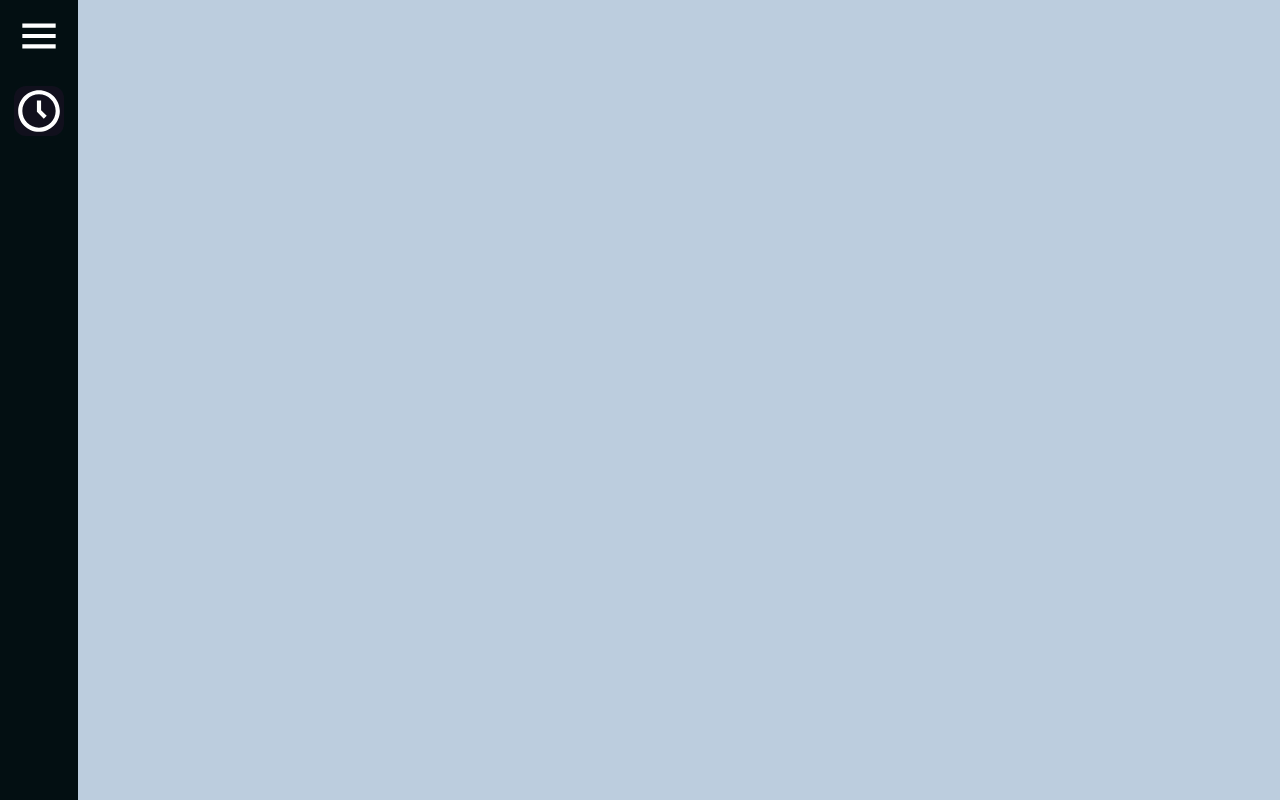
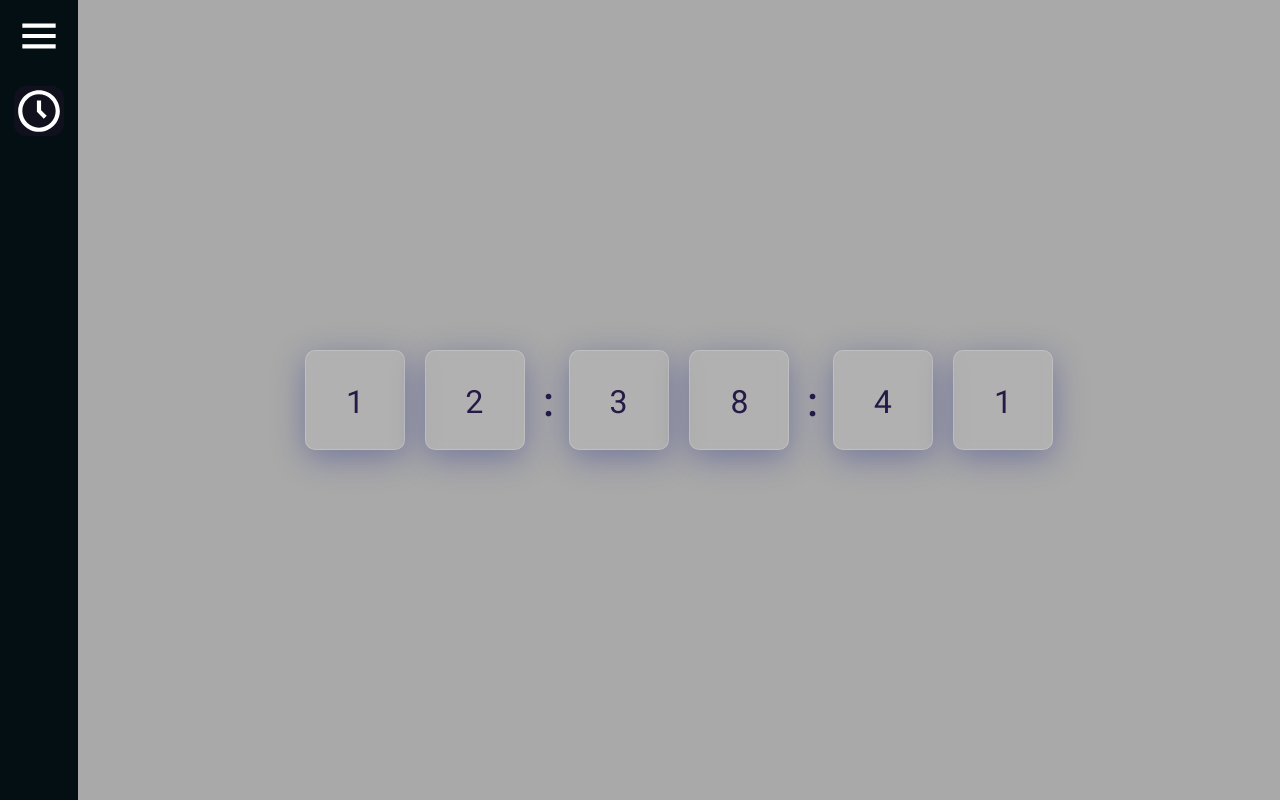
Before and after one commit to cweigandt/widgets-app, a React (Create React App) app: page /clock in a window 1280 px wide. Built offline with nearby package versions, Linux system fonts and the light colour scheme.

Commit message:
First clock version

```diff
--- a/package.json
+++ b/package.json
@@ -12,6 +12,7 @@
     "react-router": "^5.2.0",
     "react-router-dom": "^5.2.0",
     "react-scripts": "4.0.3",
+    "styled-components": "^5.3.1",
     "web-vitals": "^1.1.2"
   },
   "scripts": {
--- a/src/App.css
+++ b/src/App.css
@@ -4,12 +4,8 @@ body {
   height: 100vh;
   margin: 0;
 }
-
-/* Google Font Link */
-@import url('https://fonts.googleapis.com/css2?family=Poppins:wght@200;300;400;500;600;700&amp;display=swap');
 * {
   box-sizing: border-box;
-  font-family: 'Poppins', sans-serif;
 }
 
 .App {
@@ -20,8 +16,22 @@ body {
 
 .App .page {
   position: relative;
-  width: 100%;
+  width: calc(100% - 78px);
   height: 100%;
 
-  background-color: #bccdde;
+  left: 78px;
+
+  display: flex;
+  justify-content: center;
+  align-items: center;
+
+  background-color: darkgray;
 }
+
+.glassmorphism {
+  background: rgba(255, 255, 255, 0.1);
+  box-shadow: 0 8px 32px 0 rgba(31, 38, 135, 0.37);
+  backdrop-filter: blur(5.5px);
+  border-radius: 10px;
+  border: 1px solid rgba(255, 255, 255, 0.18);
+}
--- a/src/App.js
+++ b/src/App.js
@@ -3,7 +3,7 @@ import './App.css'
 import { Route, Switch } from 'react-router-dom'
 
 import SideBar from './components/sidebar/SideBar'
-import Clock from './components/widgets/Clock'
+import Clock from './components/widgets/clock/Clock'
 
 const Home = () => null
 
--- a/src/components/widgets/Clock.js
+++ /dev/null
@@ -1,5 +0,0 @@
-const Clock = () => {
-  return null
-}
-
-export default Clock
--- /dev/null
+++ b/src/components/widgets/clock/Clock.js
@@ -0,0 +1,46 @@
+import '../../../styles/widgets/clock/Clock.css'
+
+import { useEffect, useState } from 'react'
+import DigitSelector from './DigitSelector'
+
+const getTimeAsDigits = (date) => {
+  const ampmHour = date.getHours() % 12 || 12
+
+  return [
+    Math.floor(ampmHour / 10),
+    ampmHour % 10,
+    Math.floor(date.getMinutes() / 10),
+    date.getMinutes() % 10,
+    Math.floor(date.getSeconds() / 10),
+    date.getSeconds() % 10,
+  ]
+}
+
+const Clock = () => {
+  const [digits, setDigits] = useState(getTimeAsDigits(new Date()))
+
+  useEffect(() => {
+    const interval = setInterval(() => {
+      setDigits(getTimeAsDigits(new Date()))
+    }, 1000)
+
+    return () => {
+      clearInterval(interval)
+    }
+  }, [])
+
+  return (
+    <div className='clock'>
+      <DigitSelector digit={digits[0]} />
+      <DigitSelector digit={digits[1]} />
+      :
+      <DigitSelector digit={digits[2]} />
+      <DigitSelector digit={digits[3]} />
+      :
+      <DigitSelector digit={digits[4]} />
+      <DigitSelector digit={digits[5]} />
+    </div>
+  )
+}
+
+export default Clock
--- /dev/null
+++ b/src/components/widgets/clock/DigitSelector.js
@@ -0,0 +1,20 @@
+import styled from 'styled-components'
+
+const GlassDisplay = styled.div`
+  display: flex;
+  justify-content: center;
+  align-items: center;
+
+  width: 100px;
+  height: 100px;
+
+  margin: 10px;
+
+  font-size: 32px;
+`
+
+const DigitSelector = ({ digit }) => {
+  return <GlassDisplay className='glassmorphism'>{digit}</GlassDisplay>
+}
+
+export default DigitSelector
--- a/src/styles/SideBar.css
+++ b/src/styles/SideBar.css
@@ -1,3 +1,6 @@
+/* Google Font Link */
+@import url('https://fonts.googleapis.com/css2?family=Poppins:wght@200;300;400;500;600;700&amp;display=swap');
+
 .sidebar {
   position: fixed;
   left: 0;
@@ -8,6 +11,8 @@
   padding: 6px 14px;
   z-index: 99;
   transition: all 0.5s ease;
+
+  font-family: 'Poppins', sans-serif;
 }
 
 .sidebar.open {
--- /dev/null
+++ b/src/styles/widgets/clock/Clock.css
@@ -0,0 +1,11 @@
+@import url('https://fonts.googleapis.com/css2?family=Roboto+Mono&display=swap');
+
+.clock {
+  display: flex;
+  justify-content: center;
+  align-items: center;
+
+  font-family: 'Roboto Mono', monospace;
+  font-size: 40px;
+  color: rgb(38, 27, 70);
+}
```
Also changed, not shown: 1 other file (tests, documents, lock files or other folders).
